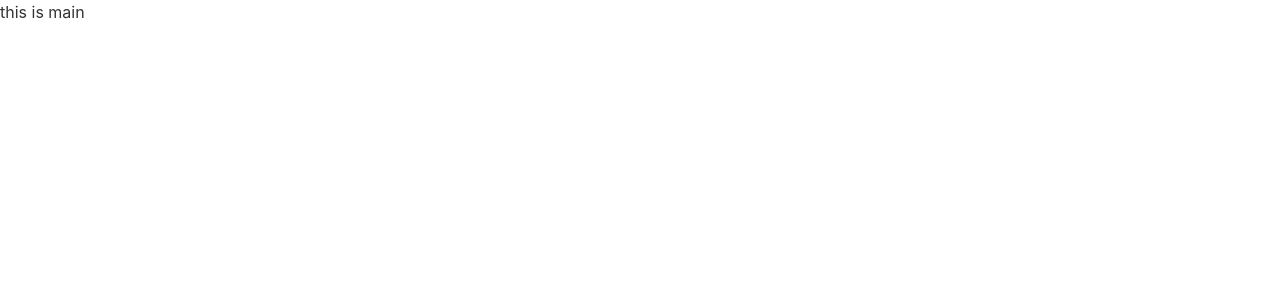
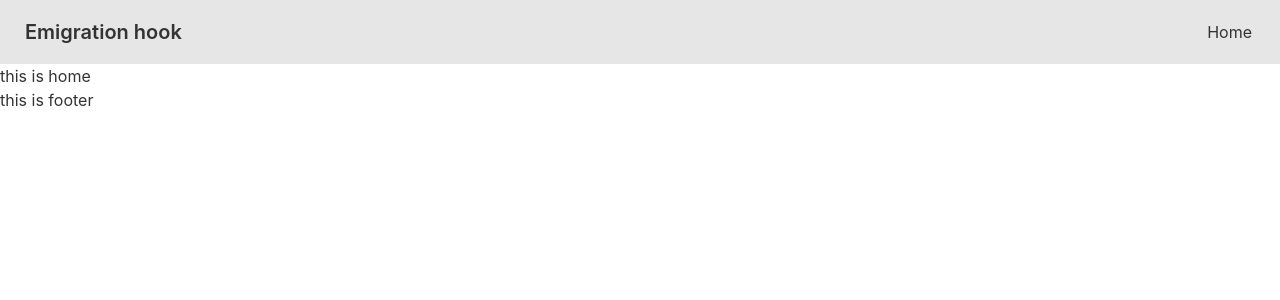
Before and after one commit to Imrantipu/serviceReviewClient, a React (Create React App) app: page / in a window 1280 px wide. Shown: the top 300 px of the page. Built offline with nearby package versions, Linux system fonts and the light colour scheme.

Commit message:
navber set up with home route

```diff
--- a/src/layout/Main.js
+++ b/src/layout/Main.js
@@ -1,9 +1,13 @@
-import React from 'react';
+import { Outlet } from "react-router-dom";
+import Footer from "../pages/shared/Footer/Footer";
+import Header from "../pages/shared/Header/Header";
 
 const Main = () => {
     return (
         <div>
-            <p>this is main</p>
+            <Header></Header>
+            <Outlet></Outlet>
+            <Footer></Footer>
         </div>
     );
 };
--- /dev/null
+++ b/src/pages/shared/Footer/Footer.js
@@ -0,0 +1,11 @@
+import React from 'react';
+
+const Footer = () => {
+    return (
+        <div>
+            <p>this is footer</p>
+        </div>
+    );
+};
+
+export default Footer;
--- /dev/null
+++ b/src/pages/shared/Header/Header.js
@@ -0,0 +1,21 @@
+import React from "react";
+import { Link } from "react-router-dom";
+
+const Header = () => {
+  return (
+    <div>
+      <div className="navbar bg-base-200">
+  <div className="flex-1">
+    <Link to ="/" className="btn btn-ghost normal-case text-xl">Emigration hook</Link>
+  </div>
+  <div className="flex-none">
+    <ul className="menu menu-horizontal px-1">
+      <li><Link to = "/">Home</Link></li>
+    </ul>
+  </div>
+</div>
+    </div>
+  );
+};
+
+export default Header;
```
Also changed, not shown: test.js (added).
